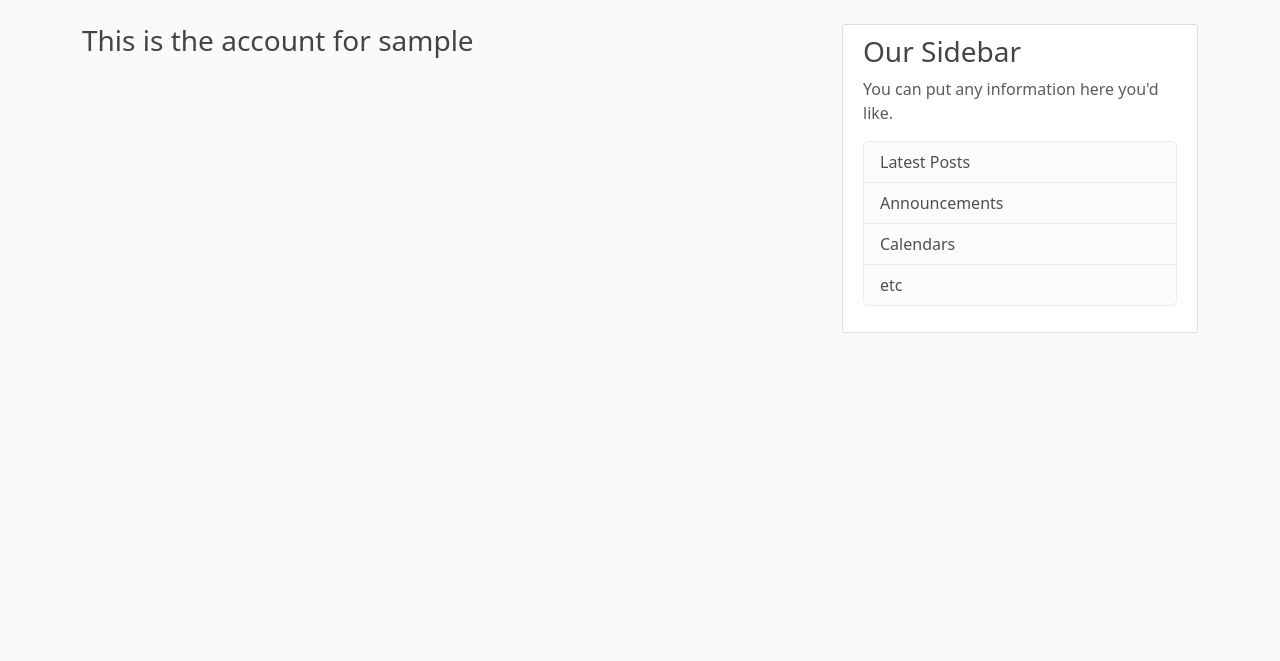
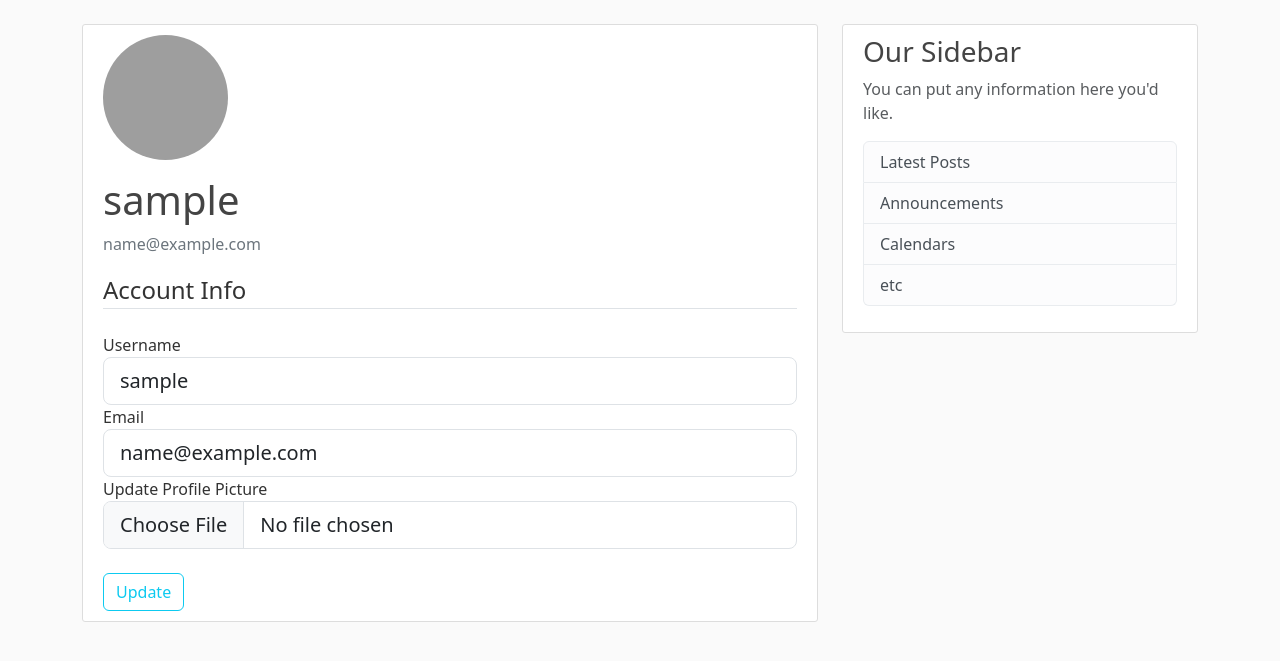
Before and after one commit to tsvubz/blog, a Flask app: page /account in a window 1280 px wide. Shown: the part 56-717 px from the top of the page. Run offline with Flask 3, Linux system fonts and the light colour scheme; the visitor is signed in with stand-in values (Sample User, id 1); some libraries are stand-ins or nearby versions; grey boxes are pictures that could not be loaded.

Commit message:
updated user acc & auth (#4)

```diff
--- a/app/forms.py
+++ b/app/forms.py
@@ -1,7 +1,9 @@
 from flask_wtf import FlaskForm
+from flask_wtf.file import FileField, FileAllowed
 from wtforms import StringField, PasswordField, SubmitField, BooleanField
 from wtforms.validators import DataRequired, Length, Email, EqualTo, ValidationError
 from app.models import User
+from flask_login import current_user
 
 class RegistrationForm(FlaskForm):
     username = StringField('Username', validators=[DataRequired(), Length(min=2, max=20)])
@@ -26,3 +28,24 @@ class LoginForm(FlaskForm):
     password = PasswordField('Password', validators=[DataRequired(), Length(min=6, max=20)])
     remember = BooleanField('Remember Me')
     submit = SubmitField('Login')
+
+class UpdateAccountForm(FlaskForm):
+    username = StringField('Username', validators=[DataRequired(), Length(min=2, max=20)])
+    email = StringField('Email', validators=[DataRequired(), Email()])
+    picture = FileField('Update Profile Picture', validators=[FileAllowed(['jpg', 'png', 'jpeg'])])
+    submit = SubmitField('Update')
+
+    def validate_username(self, username):
+        if username.data != current_user.username:
+            # Only validate if the username is being changed
+            user = User.query.filter_by(username=username.data).first()
+            if user:
+                raise ValidationError('That username is already taken. Please choose a different one.')
+
+
+    def validate_email(self, email):
+        if email.data != current_user.email:
+            # Only validate if the email is being changed
+            user = User.query.filter_by(email=email.data).first()
+            if user:
+                raise ValidationError('That email is already taken. Please choose a different one.')
--- a/app/routes.py
+++ b/app/routes.py
@@ -1,6 +1,9 @@
+import os
+import secrets
+from PIL import Image
 from flask import render_template, url_for, flash, redirect, request
 from app import app, db, bcrypt
-from app.forms import RegistrationForm, LoginForm
+from app.forms import RegistrationForm, LoginForm, UpdateAccountForm
 from app.models import User, Post
 from flask_login import login_user, current_user, logout_user, login_required
 
@@ -67,7 +70,34 @@ def logout():
     logout_user()
     return redirect(url_for('home'))
 
-@app.route('/account')
+def save_picture(form_picture):
+    random_hex = secrets.token_hex(8)
+    _, f_ext = os.path.splitext(form_picture.filename)
+    picture_fn = random_hex + f_ext
+    picture_path = os.path.join(app.root_path, 'static/profile_pics', picture_fn)
+
+    output_size = (125, 125)
+    i = Image.open(form_picture)
+    i.thumbnail(output_size)
+    i.save(picture_path)
+
+    return picture_fn
+
+@app.route('/account', methods=['GET', 'POST'])
 @login_required
 def account():
-    return render_template('account.html', title='Account')
+    form = UpdateAccountForm()
+    if form.validate_on_submit():
+        if form.picture.data:
+            picture_file = save_picture(form.picture.data)
+            current_user.image_file = picture_file
+        current_user.username = form.username.data
+        current_user.email = form.email.data
+        db.session.commit()
+        flash('Your account has been updated!', 'success')
+        return redirect(url_for('account'))
+    elif request.method == 'GET':
+        form.username.data = current_user.username
+        form.email.data = current_user.email
+    image_file = url_for('static', filename='profile_pics/' + current_user.image_file)
+    return render_template('account.html', title='Account', image_file=image_file, form=form)
--- a/app/templates/account.html
+++ b/app/templates/account.html
@@ -1,4 +1,57 @@
 {% extends 'layout.html' %}
     {% block content %}
-        <h3>This is the account for {{ current_user.username }}</h3>
+        <div class="content-section">
+            <div class="media">
+                <img class="rounded-circle account-img" src="{{ image_file }}">
+                <div class="media-body">
+                    <h2 class="account-heading">{{ current_user.username }}</h2>
+                    <p class="text-secondary">{{ current_user.email }}</p>
+                </div>
+            </div>
+                <form method="POST" action="" enctype="multipart/form-data">
+                    {{ form.hidden_tag() }}
+                    <fieldset class="form-group">
+                        <legend class="border-bottom mb-4">Account Info</legend>
+                        <div class="form-group">
+                            {{ form.username.label(class="form-control-label") }}
+                            {% if form.username.errors %}
+                                {{ form.username(class="form-control form-control-lg is-invalid") }}
+                                <div class="invalid-feedback">
+                                    {% for error in form.username.errors %}
+                                        <span>{{ error }}</span>
+                                    {% endfor %}
+                                </div>
+                            {% else %}
+                                {{ form.username(class="form-control form-control-lg") }}
+                            {% endif %}
+                        </div>
+                        <div class="form-group">
+                            {{ form.email.label(class="form-control-label") }}
+                            {% if form.email.errors %}
+                                {{ form.email(class="form-control form-control-lg is-invalid") }}
+                                <div class="invalid-feedback">
+                                    {% for error in form.email.errors %}
+                                        <span>{{ error }}</span>
+                                    {% endfor %}
+                                </div>
+                            {% else %}
+                                {{ form.email(class="form-control form-control-lg") }}
+                            {% endif %}
+                        </div>
+                        <div class="form-group">
+                            {{ form.picture.label() }}
+                            {{ form.picture(class="form-control form-control-lg") }}
+                            {% if form.picture.errors %}
+                                {% for error in form.email.errors %}
+                                    <span class="text-danger">{{ error }}</span></br>
+                                {% endfor %}
+                            {% endif %}
+                        </div>
+                    </fieldset>
+                    </br>
+                    <div class="form-group">
+                        {{ form.submit(class="btn btn-outline-info") }}
+                    </div>
+                </form>
+        </div>
     {% endblock %}
```
